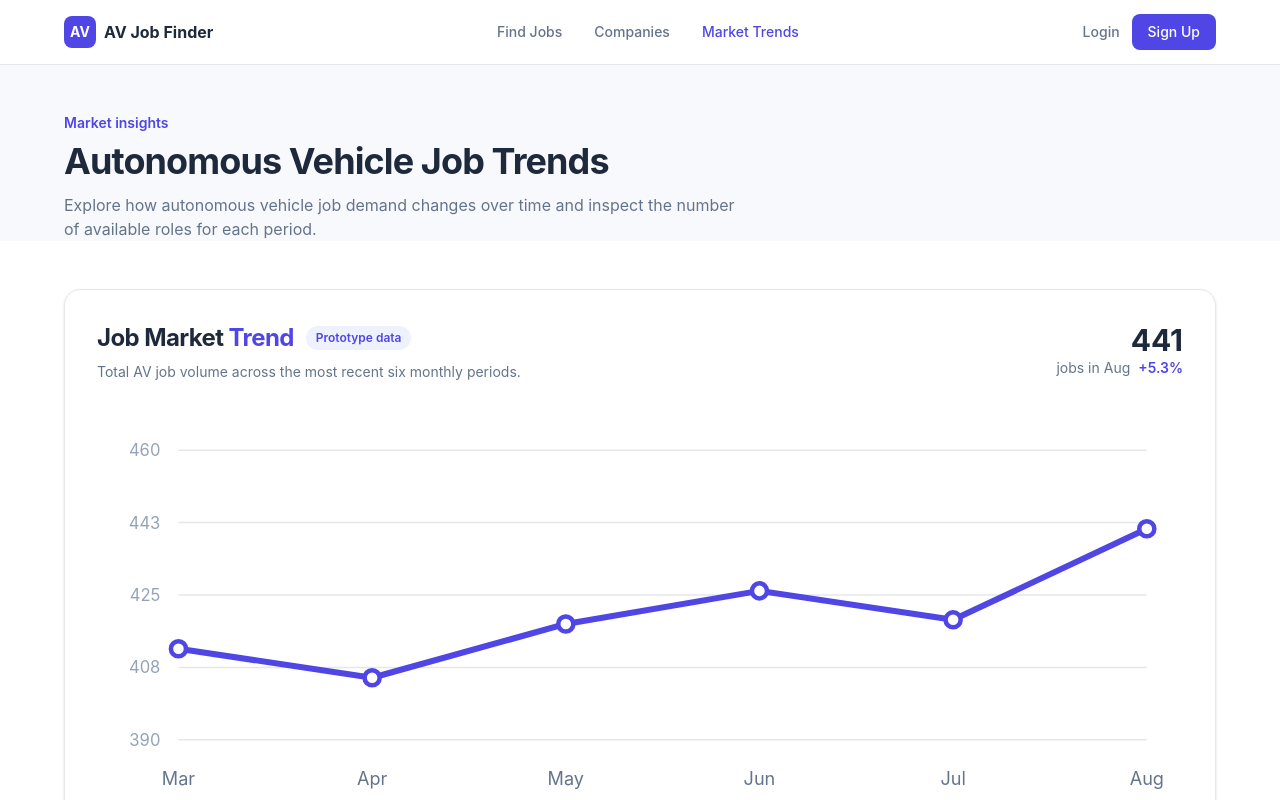
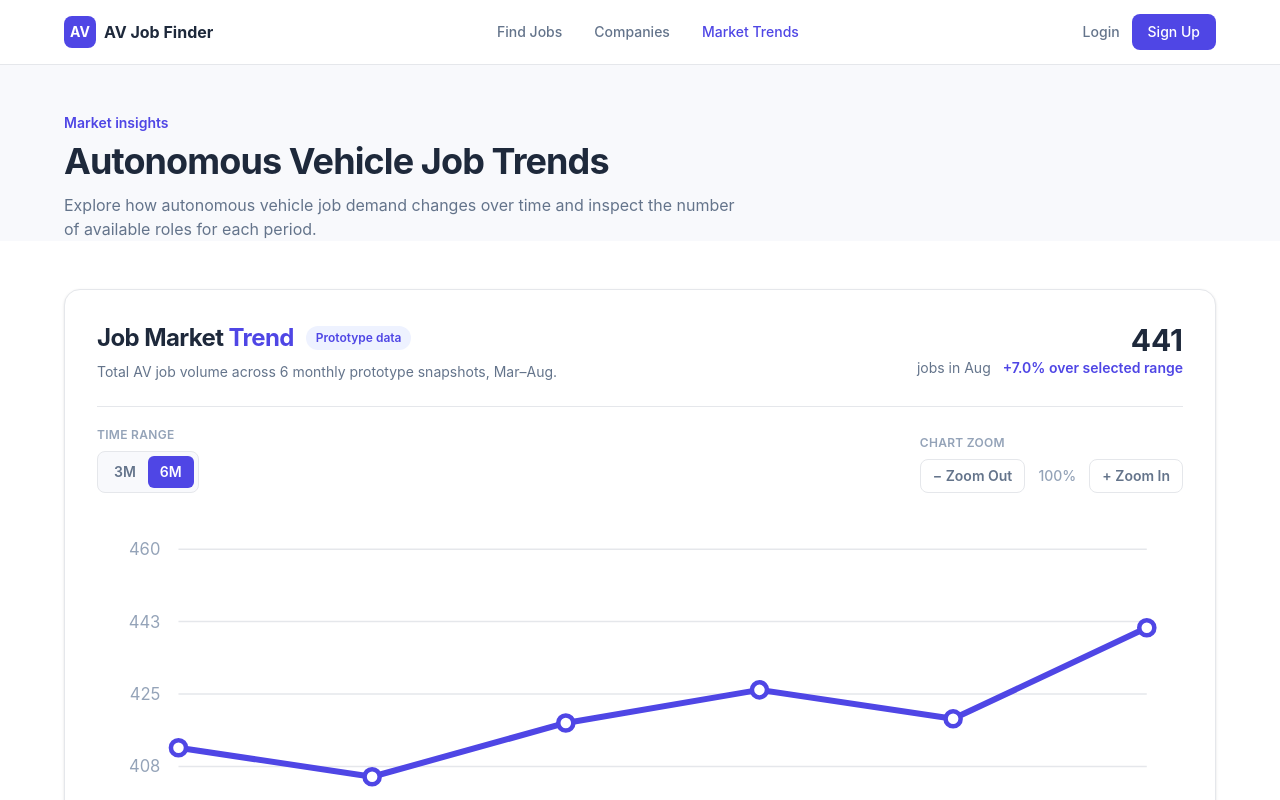
Before and after one commit to husthunterpy01/Autonomous_Vehicle_Job_Profiles_Group3, a Next.js app in the folder frontend/: page /trends in a window 1280 px wide. Shown: the top 800 px of the page. Built offline with nearby package versions, Linux system fonts and the light colour scheme.

Commit message:
feat(frontend): add trend chart zoom and range controls

```diff
--- a/frontend/components/ui/JobTrendChart.tsx
+++ b/frontend/components/ui/JobTrendChart.tsx
@@ -1,7 +1,11 @@
+"use client";
+
+import { useState } from "react";
 import { JOB_TREND_DATA, type JobTrendPoint } from "@/lib/mock-data";
 
 const CHART_WIDTH = 720;
 const CHART_HEIGHT = 260;
+const MIN_RENDERED_WIDTH = 620;
 
 const PADDING_LEFT = 54;
 const PADDING_RIGHT = 24;
@@ -13,8 +17,18 @@ const GRID_RATIOS = [0, 0.25, 0.5, 0.75, 1];
 const TOOLTIP_WIDTH = 110;
 const TOOLTIP_HEIGHT = 44;
 
+const RANGE_OPTIONS = [
+  { label: "3M", months: 3 },
+  { label: "6M", months: 6 },
+] as const;
+
+const MIN_ZOOM = 0.75;
+const MAX_ZOOM = 1.75;
+const ZOOM_STEP = 0.25;
+const DEFAULT_ZOOM = 1;
+
 type JobTrendChartProps = {
-  data?: JobTrendPoint[];
+  data?: readonly JobTrendPoint[];
 };
 
 type ChartPoint = JobTrendPoint & {
@@ -29,6 +43,7 @@ type GridLine = {
 };
 
 type ChartModel = {
+  first: JobTrendPoint;
   latest: JobTrendPoint;
   change: number;
   points: ChartPoint[];
@@ -40,11 +55,11 @@ type ChartModel = {
 /* Chart data preparation                                              */
 /* ------------------------------------------------------------------ */
 
-function buildChartModel(data: JobTrendPoint[]): ChartModel {
+function buildChartModel(data: readonly JobTrendPoint[]): ChartModel {
   const values = data.map((point) => point.jobCount);
 
+  const first = data[0];
   const latest = data[data.length - 1];
-  const previous = data[data.length - 2];
 
   const minValue = Math.min(...values);
   const maxValue = Math.max(...values);
@@ -83,11 +98,12 @@ function buildChartModel(data: JobTrendPoint[]): ChartModel {
   const polylinePoints = points.map(({ x, y }) => `${x},${y}`).join(" ");
 
   const change =
-    previous.jobCount === 0
+    first.jobCount === 0
       ? 0
-      : ((latest.jobCount - previous.jobCount) / previous.jobCount) * 100;
+      : ((latest.jobCount - first.jobCount) / first.jobCount) * 100;
 
   return {
+    first,
     latest,
     change,
     points,
@@ -120,11 +136,15 @@ function EmptyTrendState() {
 }
 
 function TrendHeader({
+  first,
   latest,
   change,
+  periodCount,
 }: {
+  first: JobTrendPoint;
   latest: JobTrendPoint;
   change: number;
+  periodCount: number;
 }) {
   const changeLabel = `${change >= 0 ? "+" : ""}${change.toFixed(1)}%`;
 
@@ -142,7 +162,8 @@ function TrendHeader({
         </div>
 
         <p className="mt-2 text-sm text-ink-secondary">
-          Total AV job volume across the most recent six monthly periods.
+          Total AV job volume across {periodCount} monthly prototype snapshots,{" "}
+          {first.period}–{latest.period}.
         </p>
       </div>
 
@@ -150,9 +171,95 @@ function TrendHeader({
         <p className="text-3xl font-bold text-ink">{latest.jobCount}</p>
 
         <p className="text-sm text-ink-secondary">
-          jobs in {latest.period}
-          <span className="ml-2 font-semibold text-primary">{changeLabel}</span>
+          jobs in {latest.period}{" "}
+          <span className="ml-2 font-semibold text-primary">
+            {changeLabel} over selected range
+          </span>
         </p>
+      </div>
+    </div>
+  );
+}
+
+function ChartControls({
+  selectedMonths,
+  zoom,
+  onRangeChange,
+  onZoomIn,
+  onZoomOut,
+}: {
+  selectedMonths: number;
+  zoom: number;
+  onRangeChange: (months: number) => void;
+  onZoomIn: () => void;
+  onZoomOut: () => void;
+}) {
+  return (
+    <div className="mt-6 flex flex-wrap items-end justify-between gap-4 border-t border-line pt-5">
+      <fieldset>
+        <legend className="mb-2 text-xs font-semibold uppercase tracking-wide text-ink-muted">
+          Time range
+        </legend>
+
+        <div className="inline-flex rounded-lg border border-line bg-background p-1">
+          {RANGE_OPTIONS.map((option) => {
+            const selected = selectedMonths === option.months;
+
+            return (
+              <button
+                key={option.months}
+                type="button"
+                aria-label={"Show the latest " + option.months + " months"}
+                aria-pressed={selected}
+                onClick={() => onRangeChange(option.months)}
+                className={[
+                  "rounded-md px-3 py-1.5 text-sm font-semibold transition-colors focus-visible:outline-2 focus-visible:outline-offset-2 focus-visible:outline-primary",
+                  selected
+                    ? "bg-primary text-white"
+                    : "text-ink-secondary hover:bg-surface hover:text-ink",
+                ].join(" ")}
+              >
+                {option.label}
+              </button>
+            );
+          })}
+        </div>
+      </fieldset>
+
+      <div>
+        <p className="mb-2 text-xs font-semibold uppercase tracking-wide text-ink-muted">
+          Chart zoom
+        </p>
+
+        <div className="flex flex-wrap items-center gap-2">
+          <button
+            type="button"
+            aria-label="Zoom out on job trend chart"
+            onClick={onZoomOut}
+            disabled={zoom <= MIN_ZOOM}
+            className="rounded-lg border border-line bg-surface px-3 py-1.5 text-sm font-semibold text-ink-secondary transition-colors hover:border-primary hover:text-primary focus-visible:outline-2 focus-visible:outline-offset-2 focus-visible:outline-primary disabled:cursor-not-allowed disabled:opacity-40"
+          >
+            − Zoom Out
+          </button>
+
+          <output
+            aria-live="polite"
+            aria-label="Current chart zoom"
+            className="min-w-12 text-center text-sm font-medium text-ink-muted"
+          >
+            {Math.round(zoom * 100)}%
+          </output>
+
+          <button
+            type="button"
+            aria-label="Zoom in on job trend chart"
+            onClick={onZoomIn}
+            disabled={zoom >= MAX_ZOOM}
+            className="rounded-lg border border-line bg-surface px-3 py-1.5 text-sm font-semibold text-ink-secondary transition-colors hover:border-primary hover:text-primary focus-visible:outline-2 focus-visible:outline-offset-2 focus-visible:outline-primary disabled:cursor-not-allowed disabled:opacity-40"
+          >
+            + Zoom In
+          </button>
+        </div>
       </div>
     </div>
   );
@@ -254,29 +361,43 @@ function TrendPlot({
   points,
   polylinePoints,
   gridLines,
+  startPeriod,
+  endPeriod,
+  change,
+  zoom,
 }: {
   points: ChartPoint[];
   polylinePoints: string;
   gridLines: GridLine[];
+  startPeriod: string;
+  endPeriod: string;
+  change: number;
+  zoom: number;
 }) {
   const pointElements = points.map((point) => (
     <TrendPoint key={point.period} point={point} />
   ));
+  const changeLabel = (change >= 0 ? "+" : "") + change.toFixed(1) + "%";
 
   return (
-    <div className="mt-8 overflow-x-auto">
+    <div className="mt-5 max-w-full overflow-x-auto overscroll-x-contain">
       <svg
         viewBox={`0 0 ${CHART_WIDTH} ${CHART_HEIGHT}`}
         role="img"
         aria-labelledby="job-trend-title job-trend-description"
-        className="h-auto w-full min-w-[620px] text-primary"
+        className="block h-auto max-w-none text-primary"
+        style={{
+          width: zoom * 100 + "%",
+          minWidth: MIN_RENDERED_WIDTH * zoom + "px",
+        }}
       >
         <title id="job-trend-title">Autonomous vehicle job volume trend</title>
 
         <desc id="job-trend-description">
-          Interactive prototype line chart showing total AV job counts from
-          March through August. Hover or focus on a data point to see its job
-          count.
+          Interactive prototype line chart showing {points.length} monthly
+          snapshots from {startPeriod} through {endPeriod}, with a {changeLabel}{" "}
+          change over the selected range. Hover or focus on a data point to see
+          its job count.
         </desc>
 
         <ChartGrid gridLines={gridLines} />
@@ -303,28 +424,59 @@ function TrendPlot({
 export default function JobTrendChart({
   data = JOB_TREND_DATA,
 }: JobTrendChartProps) {
+  const [selectedMonths, setSelectedMonths] = useState<number>(
+    RANGE_OPTIONS[RANGE_OPTIONS.length - 1].months,
+  );
+  const [zoom, setZoom] = useState(DEFAULT_ZOOM);
+
   if (data.length < 2) {
     return <EmptyTrendState />;
   }
 
-  const { latest, change, points, polylinePoints, gridLines } =
-    buildChartModel(data);
+  const visibleData = data.slice(-Math.min(selectedMonths, data.length));
+  const { first, latest, change, points, polylinePoints, gridLines } =
+    buildChartModel(visibleData);
+
+  const zoomIn = () => {
+    setZoom((currentZoom) => Math.min(MAX_ZOOM, currentZoom + ZOOM_STEP));
+  };
+
+  const zoomOut = () => {
+    setZoom((currentZoom) => Math.max(MIN_ZOOM, currentZoom - ZOOM_STEP));
+  };
 
   return (
     <section className="bg-surface py-12">
       <div className="mx-auto max-w-[1200px] px-6">
-        <div className="rounded-2xl border border-line bg-surface p-6 shadow-sm md:p-8">
-          <TrendHeader latest={latest} change={change} />
+        <div className="min-w-0 rounded-2xl border border-line bg-surface p-6 shadow-sm md:p-8">
+          <TrendHeader
+            first={first}
+            latest={latest}
+            change={change}
+            periodCount={visibleData.length}
+          />
+
+          <ChartControls
+            selectedMonths={selectedMonths}
+            zoom={zoom}
+            onRangeChange={setSelectedMonths}
+            onZoomIn={zoomIn}
+            onZoomOut={zoomOut}
+          />
 
           <TrendPlot
             points={points}
             polylinePoints={polylinePoints}
             gridLines={gridLines}
+            startPeriod={first.period}
+            endPeriod={latest.period}
+            change={change}
+            zoom={zoom}
           />
 
           <p className="mt-3 text-xs text-ink-muted">
-            This Sprint 2 chart uses prototype data and is ready to be wired to
-            the scraper/aggregation API when that endpoint becomes available.
+            Prototype values are shown until aggregated scraper history is
+            available.
           </p>
         </div>
       </div>
```
